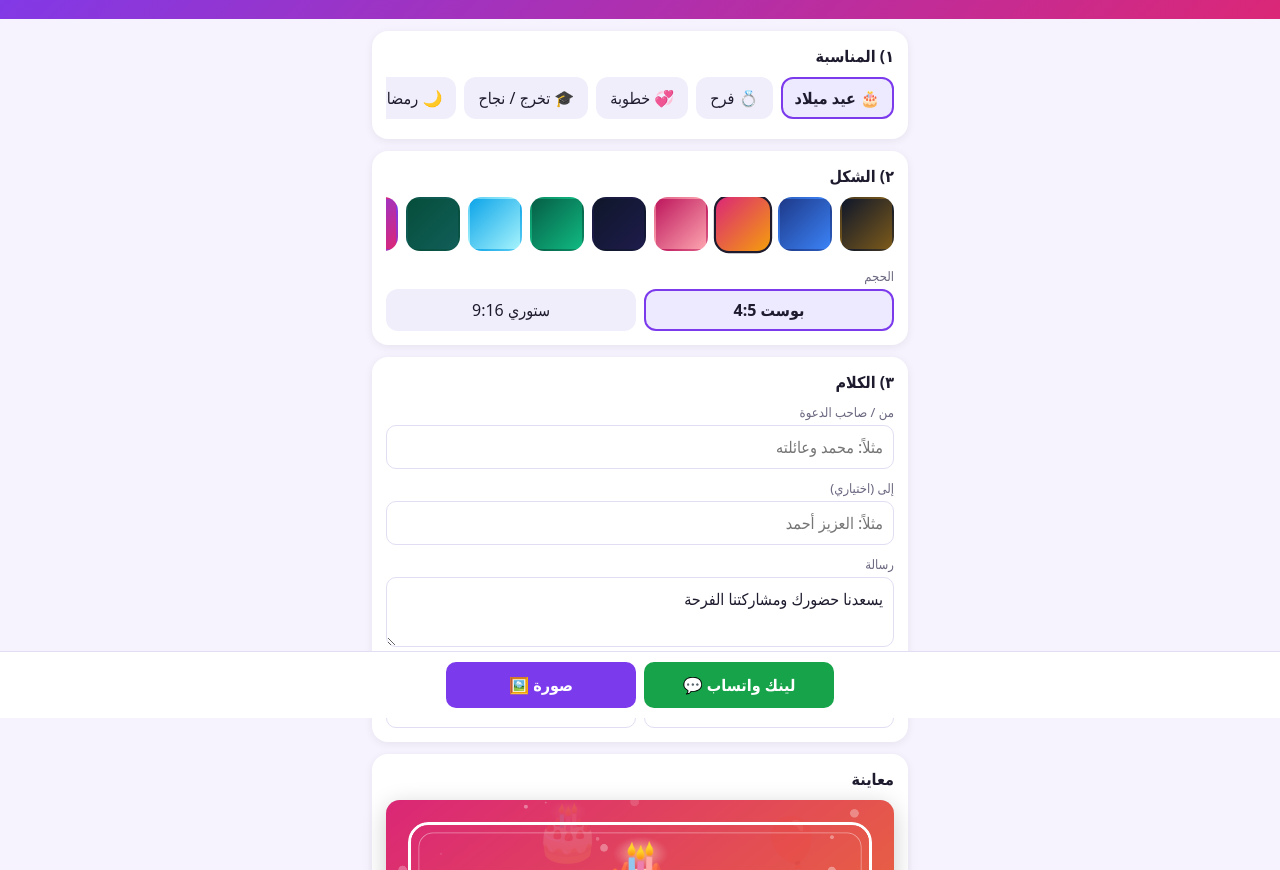
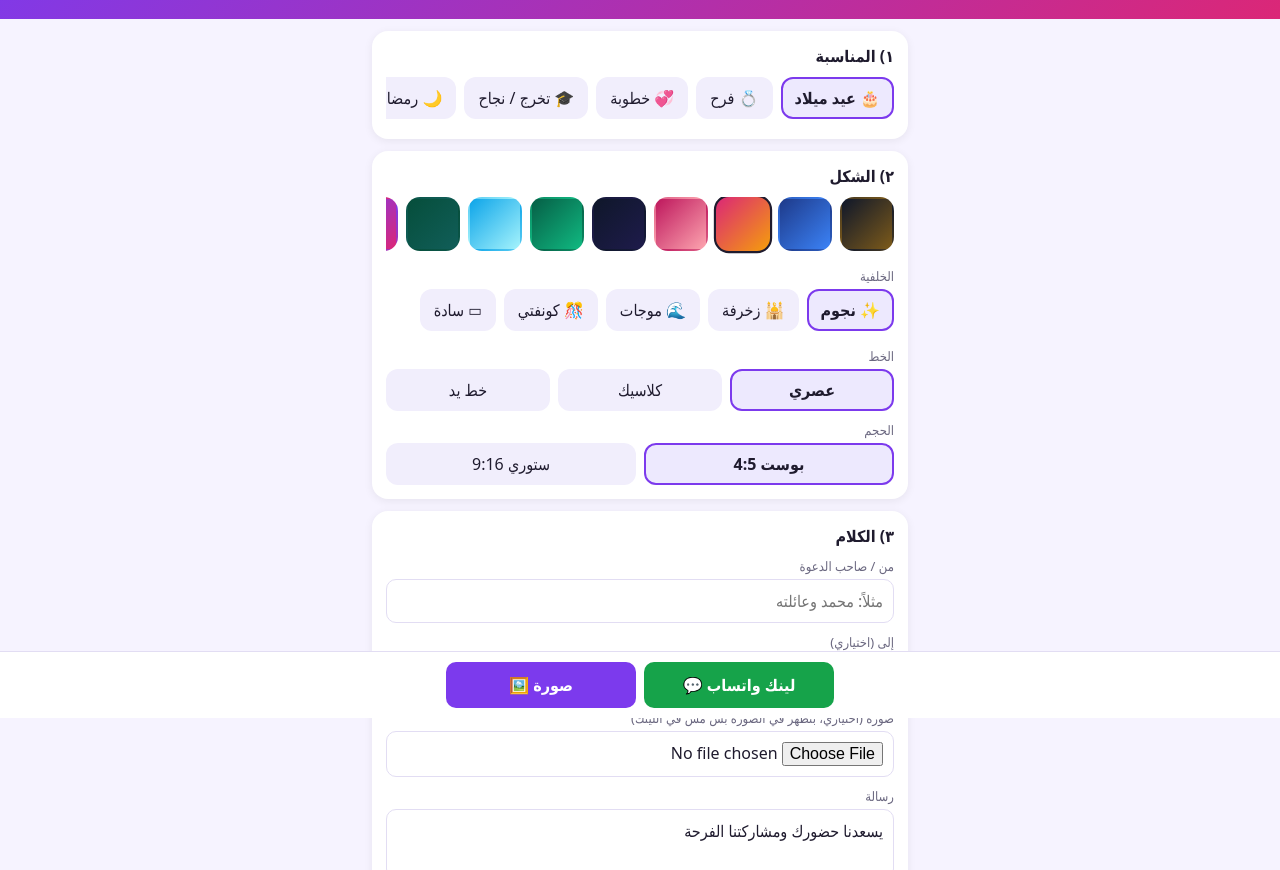
Before and after one commit to mohamedelsayed16399-bit/kartak-cards, a plain HTML site: page index.html in a window 1280 px wide. Shown: the part 82-952 px from the top of the page. Drawn offline with Linux system fonts and the light colour scheme.

Commit message:
Update index.html

```diff
--- a/index.html
+++ b/index.html
@@ -36,12 +36,12 @@ button.b.wa{background:#16a34a}button.b.g{background:#e7e3f7;color:var(--ink)}
 <div id="editor">
 <div class="card"><h2>١) المناسبة</h2><div class="scroll" id="ocs"></div></div>
 <div class="card"><h2>٢) الشكل</h2><div class="scroll" id="ths"></div>
-<label>الحجم</label><div class="seg"><button class="oc on" id="s1" onclick="setSize(0)">بوست 4:5</button><button class="oc" id="s2" onclick="setSize(1)">ستوري 9:16</button></div></div>
+<label>الخلفية</label><div class="scroll" id="pts"></div><label>الخط</label><div class="seg"><button class="oc on" id="f0" onclick="setF(0)">عصري</button><button class="oc" id="f1" onclick="setF(1)">كلاسيك</button><button class="oc" id="f2" onclick="setF(2)">خط يد</button></div><label>الحجم</label><div class="seg"><button class="oc on" id="s1" onclick="setSize(0)">بوست 4:5</button><button class="oc" id="s2" onclick="setSize(1)">ستوري 9:16</button></div></div>
 <div class="card"><h2>٣) الكلام</h2>
 <label>من / صاحب الدعوة</label><input id="fr" placeholder="مثلاً: محمد وعائلته" maxlength="40">
 <label>إلى (اختياري)</label><input id="to" placeholder="مثلاً: العزيز أحمد" maxlength="40">
-<label>رسالة</label><textarea id="msg" maxlength="160"></textarea>
-<div class="two"><div><label>التاريخ (اختياري)</label><input id="dt" placeholder="الجمعة ١٠ يناير"></div><div><label>المكان / الساعة</label><input id="pl" placeholder="قاعة النخيل، ٨ مساءً"></div></div>
+<label>صورة (اختياري، بتظهر في الصورة بس مش في اللينك)</label><input type="file" id="ph" accept="image/*"><label>رسالة</label><textarea id="msg" maxlength="160"></textarea>
+<div class="two"><div><label>التاريخ (اختياري)</label><input id="dd" type="date"></div><div><label>المكان / الساعة</label><input id="pl" placeholder="قاعة النخيل، ٨ مساءً"></div><div class="mut" style="margin-top:6px">لو حددت تاريخ، الكارت بيعرض "باقي كذا يوم".</div><input id="dt" type="hidden">
 </div></div>
 <div class="card" id="prev"><h2 id="ph">معاينة</h2><canvas id="cv"></canvas><div class="mut" style="margin-top:8px" id="hint">دوس "صورة" تنزلها أو تبعتها، أو "لينك" يفتح عند صاحبك الكارت نفسه.</div>
 <div id="vcta" style="display:none;text-align:center"><a class="view cta" style="display:inline-block;background:#7c3aed;color:#fff;border-radius:12px;padding:12px 22px;text-decoration:none;font-weight:700" href="./">اعمل كارتك إنت كمان 💌</a></div></div>
@@ -61,7 +61,7 @@ const OC=[
  {k:'nh',n:'🏡 بيت جديد',t:'مبروك البيت الجديد',m:'ندعوكم لزيارتنا في بيتنا الجديد',e:['🏡','🔑','🌿','✨'],th:3},
  {k:'th',n:'💐 شكر',t:'شكراً من القلب',m:'شكراً على وقفتك معانا، ده كتير علينا',e:['💐','💛','✨','🤝'],th:5}];
 const TH=[['#0f172a','#7c5a1a','#fbbf24'],['#1e3a8a','#3b82f6','#fde68a'],['#db2777','#f59e0b','#fff'],['#be185d','#fda4af','#fff'],['#0f172a','#1e1b4b','#fcd34d'],['#065f46','#10b981','#fef3c7'],['#0ea5e9','#a5f3fc','#fff'],['#064e3b','#115e59','#fde68a'],['#7c3aed','#db2777','#fff'],['#111827','#374151','#f9fafb']];
-let S={o:0,t:null,sz:0,fr:'',to:'',msg:'',dt:'',pl:''};
+let S={o:0,t:null,sz:0,fr:'',to:'',msg:'',dt:'',pl:'',pt:0,ft:0,dd:''};let PH=null;
 let view=false;
 function enc(o){return btoa(unescape(encodeURIComponent(JSON.stringify(o))))}
 function dec(s){return JSON.parse(decodeURIComponent(escape(atob(s))))}
@@ -69,33 +69,47 @@ try{const h=location.hash.slice(1);if(h){S=Object.assign(S,dec(h));view=true}}ca
 $('ocs').innerHTML=OC.map((o,i)=>`<button class="oc" onclick="pickO(${i})">${o.n}</button>`).join('');
 $('ths').innerHTML=TH.map((t,i)=>`<button class="th" style="background:linear-gradient(135deg,${t[0]},${t[1]})" onclick="pickT(${i})"></button>`).join('');
 function pickO(i,keep){S.o=i;if(S.t===null||!keep)S.t=OC[i].th;if(!keep||!S.msg)S.msg=OC[i].m;$('msg').value=S.msg;draw()}
+const PN=['✨ نجوم','🕌 زخرفة','🌊 موجات','🎊 كونفتي','▭ سادة'];
+$('pts').innerHTML=PN.map((n,i)=>`<button class="oc" onclick="setPt(${i})">${n}</button>`).join('');
+function setPt(i){S.pt=i;draw()}function setF(i){S.ft=i;draw()}
+$('ph').addEventListener('change',e=>{const f=e.target.files[0];if(!f){PH=null;draw();return}const im=new Image();im.onload=()=>{PH=im;draw()};im.src=URL.createObjectURL(f)});
+function dleft(){if(!S.dd)return null;const d=new Date(S.dd+'T00:00:00'),n=new Date();n.setHours(0,0,0,0);return Math.round((d-n)/864e5)}
+function ardate(){if(!S.dd)return S.dt;try{return new Date(S.dd+'T00:00:00').toLocaleDateString('ar-EG',{weekday:'long',day:'numeric',month:'long',year:'numeric'})}catch(e){return S.dd}}
 function pickT(i){S.t=i;draw()}
 function setSize(i){S.sz=i;draw()}
-['fr','to','msg','dt','pl'].forEach(k=>$(k).addEventListener('input',e=>{S[k]=e.target.value;draw()}));
+['fr','to','msg','dt','pl','dd'].forEach(k=>$(k).addEventListener('input',e=>{S[k]=e.target.value;draw()}));
 function wrap(g,text,x,y,maxW,lh){const words=text.split(' ');let line='',yy=y;for(const w of words){const t=line?line+' '+w:w;if(g.measureText(t).width>maxW&&line){g.fillText(line,x,yy);line=w;yy+=lh}else line=t}g.fillText(line,x,yy);return yy+lh}
 function rr(g,x,y,w,h,r){g.beginPath();g.moveTo(x+r,y);g.arcTo(x+w,y,x+w,y+h,r);g.arcTo(x+w,y+h,x,y+h,r);g.arcTo(x,y+h,x,y,r);g.arcTo(x,y,x+w,y,r);g.closePath()}
 function seeded(n){let s=n;return()=>(s=(s*16807)%2147483647)/2147483647}
 function draw(){
  const oc=OC[S.o],th=TH[S.t===null?oc.th:S.t],W=1080,H=S.sz?1920:1350,cv=$('cv');cv.width=W;cv.height=H;const g=cv.getContext('2d');
  let gr=g.createLinearGradient(0,0,W,H);gr.addColorStop(0,th[0]);gr.addColorStop(1,th[1]);g.fillStyle=gr;g.fillRect(0,0,W,H);
- // sparkles
- const rnd=seeded(7+S.o*13);for(let i=0;i<70;i++){g.globalAlpha=.1+rnd()*.35;g.fillStyle=th[2];g.beginPath();g.arc(rnd()*W,rnd()*H,2+rnd()*8,0,7);g.fill()}
- g.globalAlpha=.16;g.font='120px sans-serif';g.textAlign='center';for(let i=0;i<14;i++){g.fillText(oc.e[i%4],rnd()*W,rnd()*H)}g.globalAlpha=1;
+ const FF=['sans-serif','Georgia,Times New Roman,serif','Segoe Script,Brush Script MT,cursive'][S.ft||0];
+ const rnd=seeded(7+S.o*13);g.fillStyle=th[2];g.strokeStyle=th[2];const pt=S.pt||0;
+ if(pt===0){for(let i=0;i<70;i++){g.globalAlpha=.1+rnd()*.35;g.beginPath();g.arc(rnd()*W,rnd()*H,2+rnd()*8,0,7);g.fill()}
+  g.globalAlpha=.16;g.font='120px sans-serif';g.textAlign='center';for(let i=0;i<14;i++){g.fillText(oc.e[i%4],rnd()*W,rnd()*H)}}
+ else if(pt===1){g.globalAlpha=.13;g.lineWidth=3;for(let y=0;y<H+120;y+=120)for(let x=0;x<W+120;x+=120){g.save();g.translate(x,y);for(let r=0;r<2;r++){g.rotate(Math.PI/4);g.strokeRect(-42,-42,84,84)}g.restore()}}
+ else if(pt===2){g.globalAlpha=.14;g.lineWidth=5;for(let y=60;y<H;y+=70){g.beginPath();for(let x=0;x<=W;x+=20)g.lineTo(x,y+Math.sin(x/70+y/40)*22);g.stroke()}}
+ else if(pt===3){const cs=['#fbbf24','#f472b6','#60a5fa','#34d399','#fff'];for(let i=0;i<110;i++){g.globalAlpha=.6;g.fillStyle=cs[i%5];g.save();g.translate(rnd()*W,rnd()*H);g.rotate(rnd()*6);g.fillRect(-8,-4,16,8+rnd()*10);g.restore()}}
+ g.globalAlpha=1;
  // frame
  g.strokeStyle=th[2];g.lineWidth=6;rr(g,50,50,W-100,H-100,40);g.stroke();g.globalAlpha=.4;g.lineWidth=2;rr(g,70,70,W-140,H-140,30);g.stroke();g.globalAlpha=1;
  g.direction='rtl';g.textAlign='center';g.fillStyle=th[2];
- let y=S.sz?330:230;g.font='170px sans-serif';g.fillText(oc.e[0],W/2,y);y+=S.sz?130:110;
- g.font='bold 96px sans-serif';g.shadowColor='#0006';g.shadowBlur=14;g.fillText(oc.t,W/2,y+30);g.shadowBlur=0;y+=S.sz?150:120;
+ let y=S.sz?330:230;
+ if(PH){const R=S.sz?170:130;g.save();g.beginPath();g.arc(W/2,y-30,R,0,7);g.clip();const sc=Math.max(2*R/PH.width,2*R/PH.height);g.drawImage(PH,W/2-PH.width*sc/2,y-30-PH.height*sc/2,PH.width*sc,PH.height*sc);g.restore();g.strokeStyle=th[2];g.lineWidth=8;g.beginPath();g.arc(W/2,y-30,R,0,7);g.stroke();y+=R-60}
+ else{g.font='170px sans-serif';g.fillText(oc.e[0],W/2,y)}y+=S.sz?130:110;
+ g.font='bold 96px '+FF;g.shadowColor='#0006';g.shadowBlur=14;g.fillText(oc.t,W/2,y+30);g.shadowBlur=0;y+=S.sz?150:120;
  g.globalAlpha=.7;g.fillRect(W/2-120,y-40,240,5);g.globalAlpha=1;y+=40;
- if(S.to){g.font='bold 50px sans-serif';g.fillText(S.to,W/2,y+30);y+=95}
- g.font='46px sans-serif';y=wrap(g,S.msg||oc.m,W/2,y+30,W-260,76)+(S.sz?40:10);
- if(S.dt){g.font='bold 52px sans-serif';g.fillText('📅 '+S.dt,W/2,y+40);y+=85}
+ if(S.to){g.font='bold 50px '+FF;g.fillText(S.to,W/2,y+30);y+=95}
+ g.font='46px '+FF;y=wrap(g,S.msg||oc.m,W/2,y+30,W-260,76)+(S.sz?40:10);
+ const dtx=ardate();if(dtx){g.font='bold 52px '+FF;g.fillText('📅 '+dtx,W/2,y+40);y+=85}
+ const dl=dleft();if(dl!==null&&dl>=0){g.fillStyle='#ffffff26';rr(g,W/2-230,y+10,460,90,45);g.fill();g.fillStyle=th[2];g.font='bold 46px '+FF;g.fillText(dl===0?'⏰ النهارده!':dl===1?'⏰ بكرة!':'⏰ باقي '+dl.toLocaleString('ar-EG')+' يوم',W/2,y+72);y+=120}
  if(S.pl){g.font='bold 48px sans-serif';g.fillText('📍 '+S.pl,W/2,y+40);y+=85}
- if(S.fr){g.fillStyle='#ffffff22';rr(g,160,H-330,W-320,130,30);g.fill();g.fillStyle=th[2];g.font='bold 54px sans-serif';g.fillText(S.fr,W/2,H-245)}
+ if(S.fr){g.fillStyle='#ffffff22';rr(g,160,H-330,W-320,130,30);g.fill();g.fillStyle=th[2];g.font='bold 54px '+FF;g.fillText(S.fr,W/2,H-245)}
  g.globalAlpha=.7;g.font='28px sans-serif';g.fillText('اتعمل بـ كارتك 💌',W/2,H-110);g.globalAlpha=1;
  $('s1').classList.toggle('on',!S.sz);$('s2').classList.toggle('on',!!S.sz);
- document.querySelectorAll('.oc[onclick^=pickO]').forEach((b,i)=>b.classList.toggle('on',i===S.o));
- document.querySelectorAll('.th').forEach((b,i)=>b.classList.toggle('on',i===(S.t===null?oc.th:S.t)));
+ document.querySelectorAll('#ocs .oc').forEach((b,i)=>b.classList.toggle('on',i===S.o));
+ [0,1,2].forEach(i=>$('f'+i).classList.toggle('on',(S.ft||0)===i));document.querySelectorAll('#pts .oc').forEach((b,i)=>b.classList.toggle('on',i===(S.pt||0)));document.querySelectorAll('.th').forEach((b,i)=>b.classList.toggle('on',i===(S.t===null?oc.th:S.t)));
 }
 function link(){return location.origin+location.pathname+'#'+enc(S)}
 function shareLink(){const u=link();window.open('https://wa.me/?text='+encodeURIComponent((S.fr?S.fr+' بعتلك كارت 💌\n':'وصلك كارت 💌\n')+u),'_blank')}
@@ -106,6 +120,6 @@ if(view){$('editor').style.display='none';$('viewTop').style.display='block';$('
  document.querySelector('.bar button.wa').style.display='none';document.querySelector('.bar button').nextElementSibling&&0;
  document.querySelector('.bar').innerHTML='<button class="b" onclick="shareImg()">نزّل الكارت 🖼️</button>';
  document.title='💌 وصلك كارت'+(S.fr?' من '+S.fr:'')}
-else{$('fr').value=S.fr;$('to').value=S.to;$('dt').value=S.dt;$('pl').value=S.pl;pickO(S.o,!!S.msg)}
+else{$('fr').value=S.fr;$('to').value=S.to;$('dd').value=S.dd;$('pl').value=S.pl;pickO(S.o,!!S.msg)}
 draw();
 </script></body></html>
```
